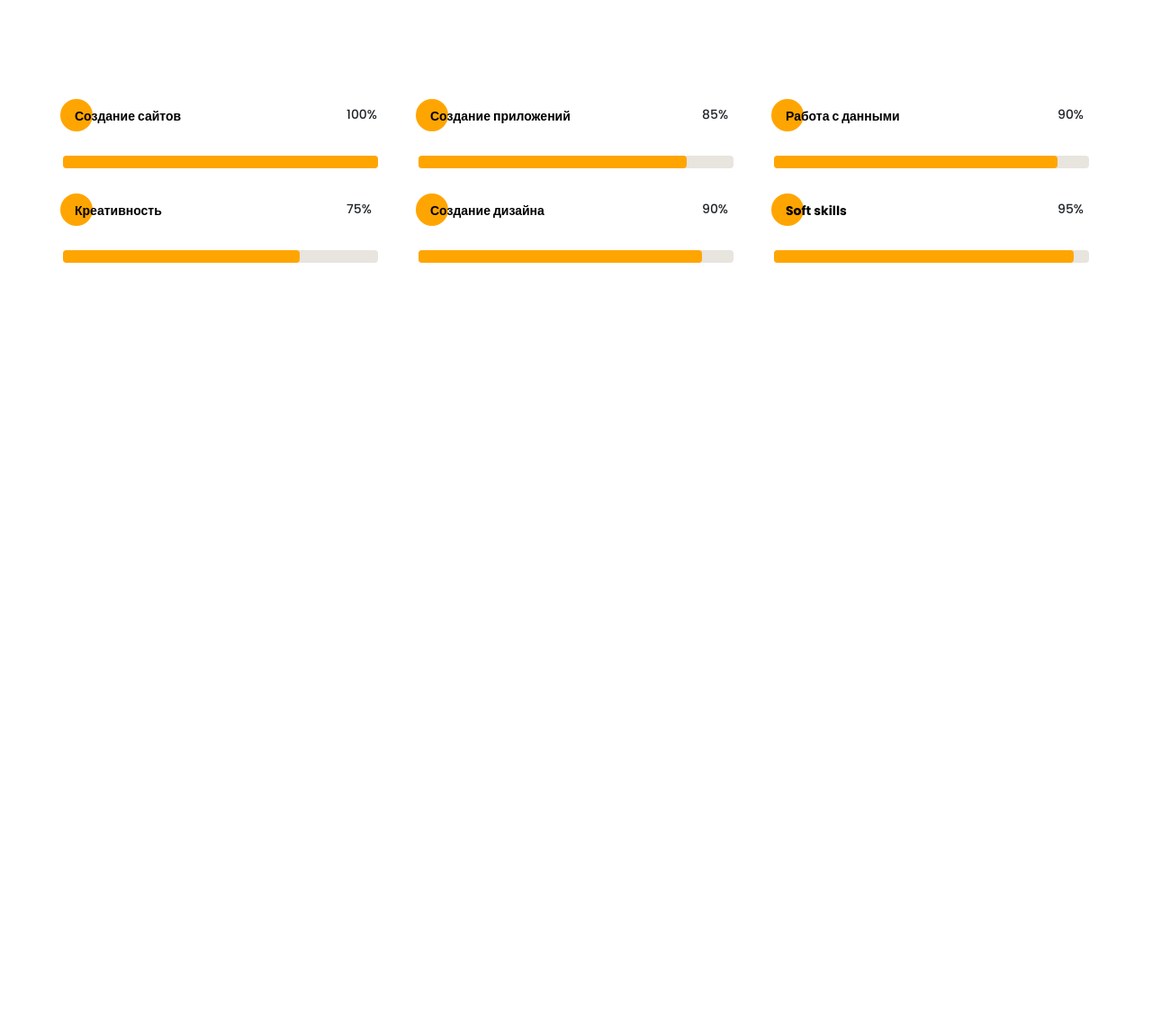
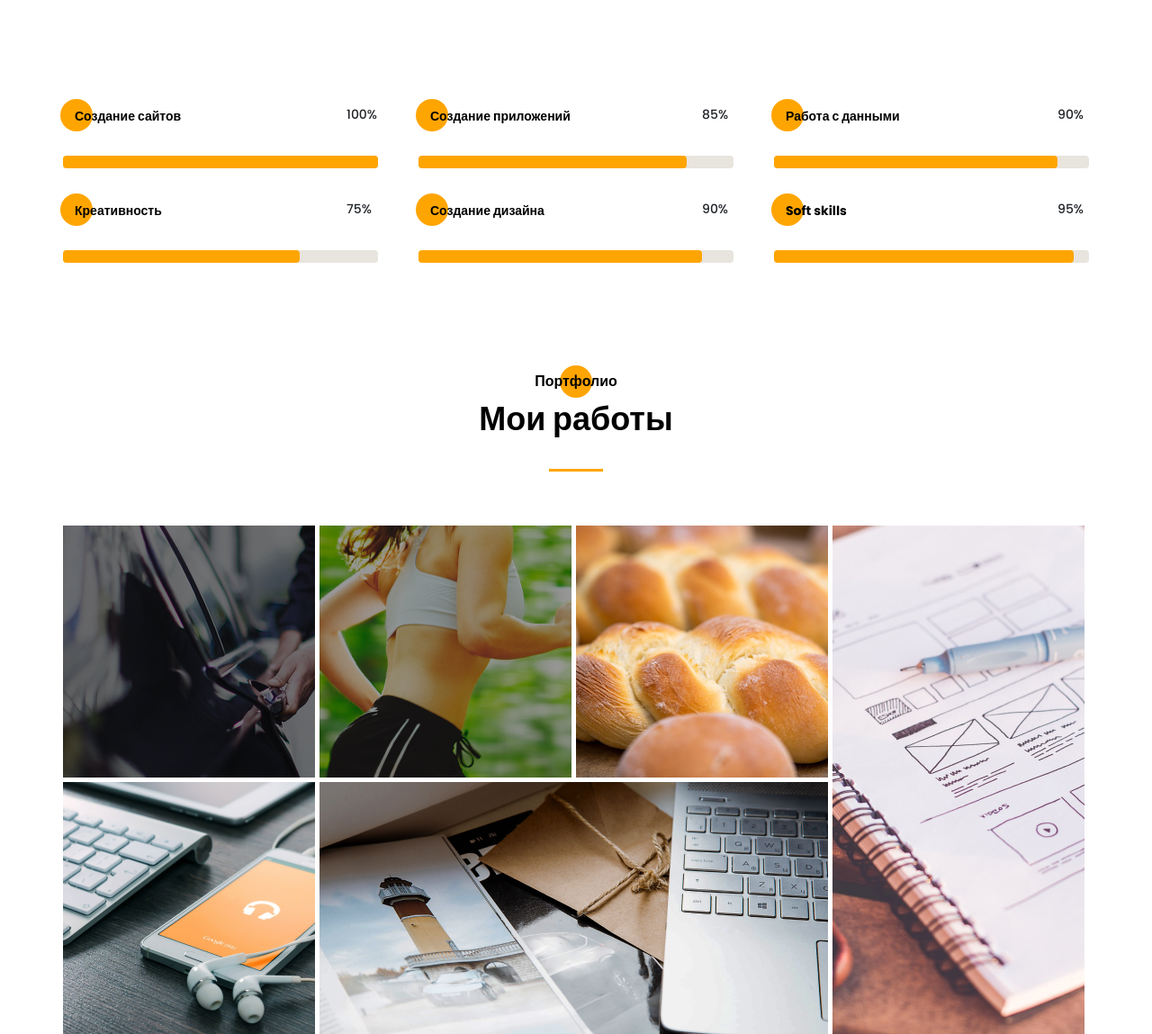
Before and after one commit to sanya1982/Portfolio_starter, a plain HTML site: page index.html in a window 1280 px wide. Shown: the part 3053-4202 px from the top of the page at 90% size. Before the commit the page ends 3345 px from the top, so only its background shows below. Drawn offline with Linux system fonts and the light colour scheme.

Commit message:
portfolio

```diff
--- a/index.html
+++ b/index.html
@@ -343,6 +343,33 @@
             </div>
         </div>
     </section>
+	<section class="portfolio">
+		<div class="container">
+			<h2 class="title title__fs16 title__section-title">Портфолио</h2>
+            <div class="title title__fs36 title__section-subtitle">Мои работы</div>
+            <div class="divider"></div>
+			<div class="portfolio__wrapper">
+				<a href="file:///C:/Users/API_UA1/Documents/Projects/Uber%20project/src/index.html" class="portfolio__item" target="blank" rel="noopener noreferrer">
+					<img src="img/works/uber.jpg" alt="uber">
+				</a>
+				<a href="file:///C:/Users/API_UA1/Documents/Projects/RunSmart/src/index.html" class="portfolio__item">
+					<img src="img/works/pulse.jpg" alt="pulse">
+				</a>
+				<a href="#" class="portfolio__item">
+					<img src="img/works/bread.jpg" alt="bread">
+				</a>
+				<a href="#" class="portfolio__item vertical">
+					<img src="img/works/plans.jpg" alt="plans">
+				</a>
+				<a href="#" class="portfolio__item">
+					<img src="img/works/ipad.jpg" alt="ipad">
+				</a>
+				<a href="#" class="portfolio__item horizontal">
+					<img src="img/works/mac.jpg" alt="mac">
+				</a>
+			</div>
+		</div>
+	</section>
 
 	<script src="js/script.js"></script>
 </body>
--- /dev/null
+++ b/sass/blocks/_portfolio.scss
@@ -0,0 +1,29 @@
+.portfolio {
+    padding-top: 120px;
+    &__wrapper {
+        margin-top: 60px;
+        display: grid;
+        grid-template: repeat(2, 280px) / repeat(4, 280px);
+        grid-auto-rows: 280px;
+        gap: 5px;
+        .vertical {
+            grid-row: 1/3;
+            grid-column: 4/5;
+        }
+        .horizontal {
+            grid-row: 2/3;
+            grid-column: 2/4;
+        }
+    }
+    &__item {
+        transition: all 0.5s;
+        img {
+            width: 100%;
+        }
+        &:hover {
+            transform: scale(1.05);
+            filter: sepia(80%);
+            border: 1px solid #ffffff;
+        }
+    }
+}
--- a/sass/style.scss
+++ b/sass/style.scss
@@ -28,3 +28,4 @@ h2, h3, h4 {
 @import 'blocks/about';
 @import 'blocks/resume';
 @import 'blocks/skills';
+@import 'blocks/portfolio';
```
Also changed, not shown: css/style.min.css, img/works/mac.jpg (added), 1 other file.
